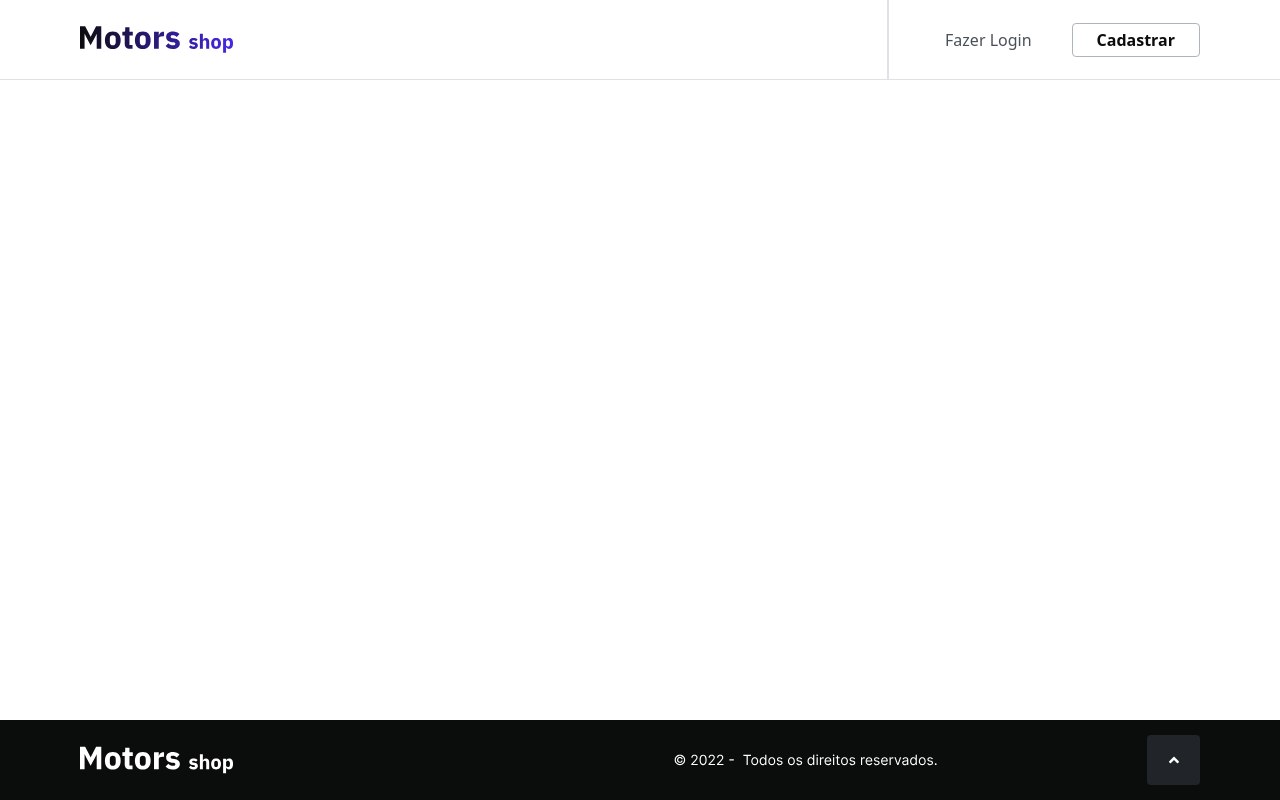
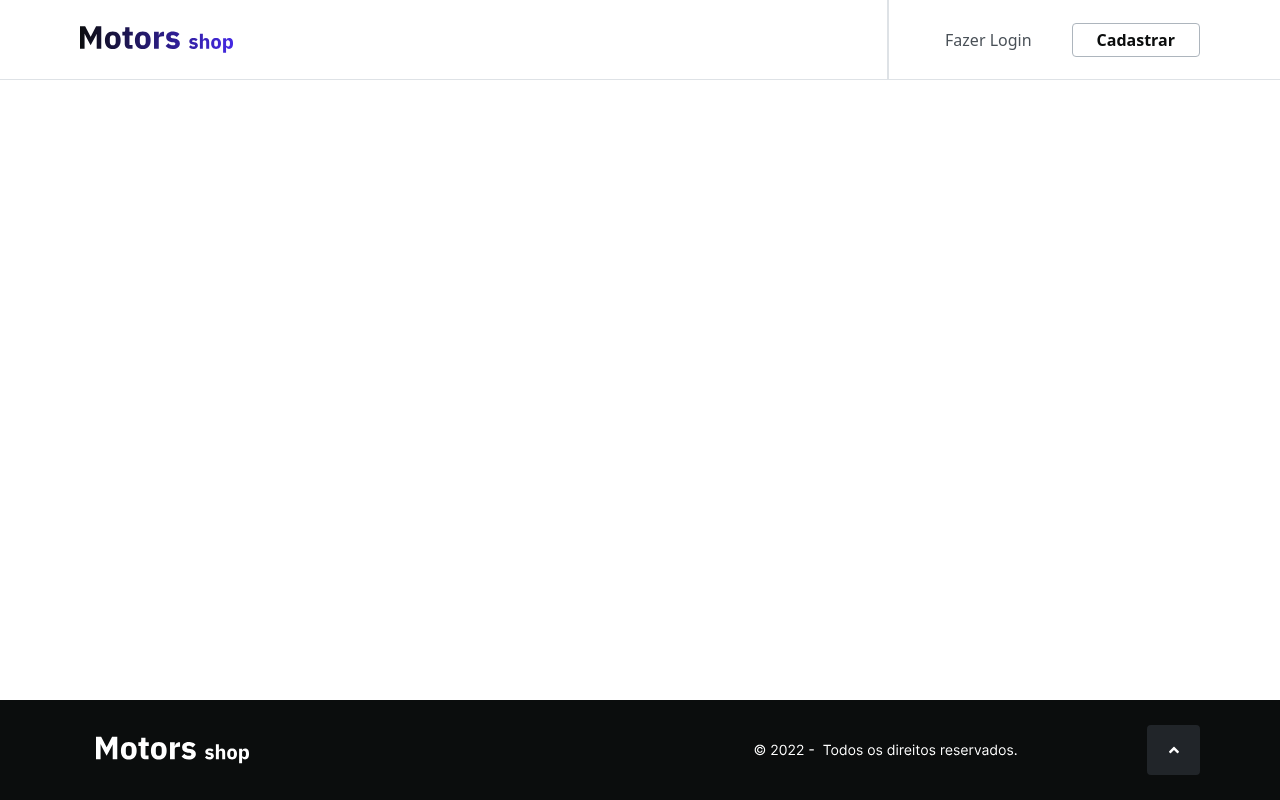
Before and after one commit to grupo11-t15-projetofullstack/frontend, a Next.js app: page / in a window 1280 px wide. Built offline with nearby package versions, Linux system fonts and the light colour scheme.

Commit message:
fix:styled mobile

```diff
--- a/src/components/footer/index.tsx
+++ b/src/components/footer/index.tsx
@@ -5,10 +5,10 @@ import Image from 'next/image';
 
 const DefaultFooter = () => {
     return (
-        <footer className="flex flex-col md:flex-row justify-between items-center h-20 pr-4 md:pr-20 bg-grey-grey0">
-            <div className="flex flex-col md:flex-row items-center md:gap-80">
+        <footer className="flex flex-col md:flex-row justify-between items-center bg-grey-grey0 p-4 md:pr-20 ">
+            <div className="flex flex-col md:flex-row items-center md:gap-96 md:max-w-3xl w-full">
                 <Image src={LogoFooter} alt="Logo image" className="mx-20 my-5" />
-                <Image src={Direitos} alt="Direitos" className="mx-4 md:mx-10 my-2 md:my-5" />
+                <Image src={Direitos} alt="Direitos"  className="mx-4 md:mx-10 my-2 md:my-5" />
             </div>
             <button style={{ color: "#FFFFFF", borderRadius: '4px', width: '53px', height: '50px', display: 'flex', justifyContent: 'center', alignItems: 'center' }} className="bg-grey-grey1">
                 <Image src={Row} alt="Seta" />
```
